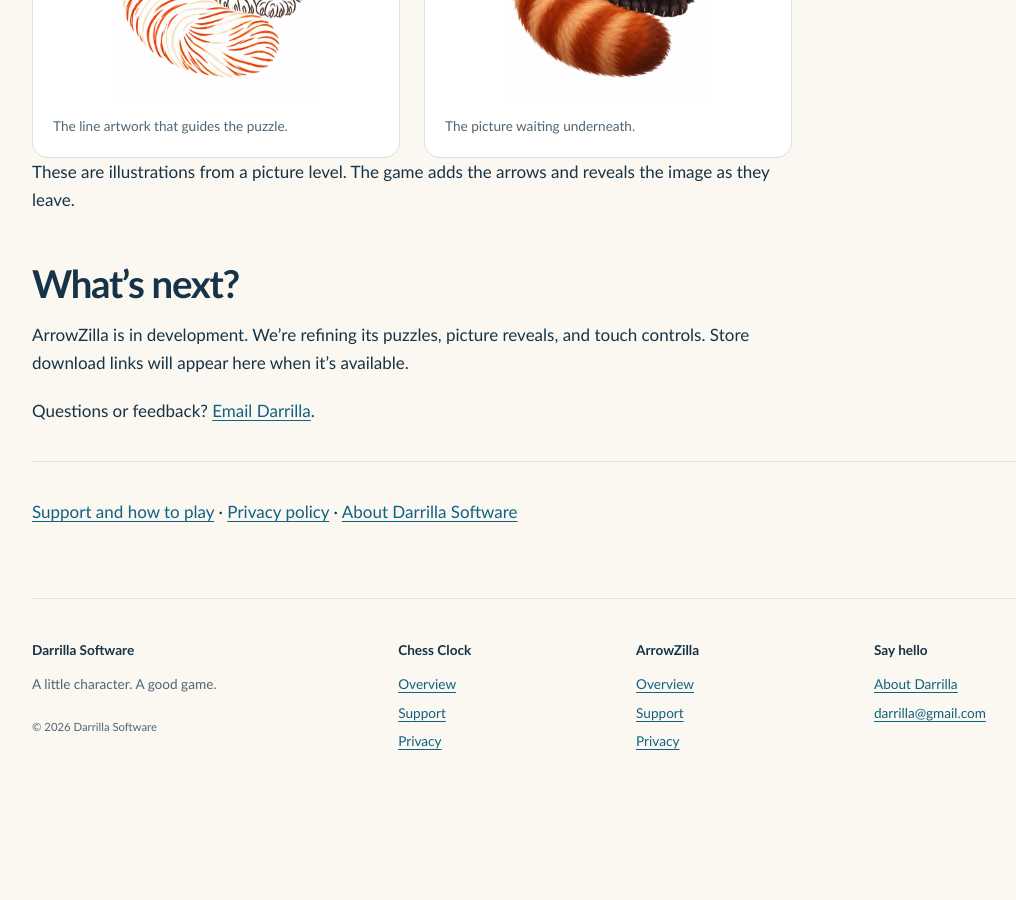
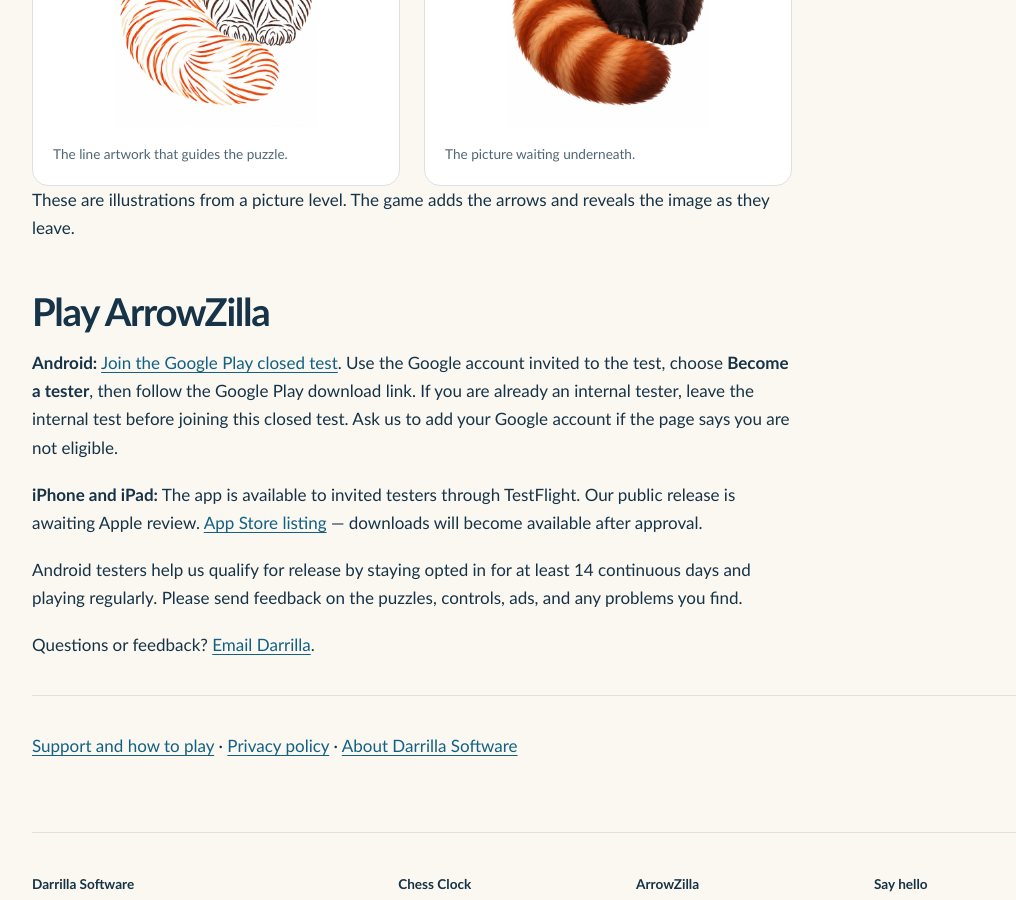
Before and after one commit to Darrilla/darrilla.github.io, a Jekyll site: the page built from arrowzilla/index.md, in a window 1280 px wide and 900 px high, scrolled down 1836 px. Shown: the whole window, without its empty margins (48-1064 px from the left). Built offline with Jekyll 4.4.1, drawn with Linux system fonts in a browser that asks for light colours; before the commit the page ends 2642 px from its top, so only the background shows below that; some of the changed text lies outside the part shown.

Commit message:
Publish ArrowZilla beta links and version 1.1 support
Add the Google Play closed-test opt-in link and label iOS public
availability as awaiting Apple review. Describe the 520-level collection,
86 picture puzzles, and retained versus replaced puzzle ratings.

Update support and privacy pages for version 1.1 without changing
advertising privacy treatment.

```diff
--- a/arrowzilla/index.md
+++ b/arrowzilla/index.md
@@ -5,25 +5,26 @@ description: Clear the arrows. Discover the picture. A puzzle that reveals itsel
 ---
 
 <div class="product-intro">
-  <div><span class="status">In development</span><h2>There's a picture<br>waiting inside.</h2><p>Winding arrows cover the board. Find one with a clear way out, tap it, and watch it fly away. On picture levels, each departure uncovers more of the artwork beneath.</p><a class="text-link" href="mailto:darrilla@gmail.com?subject=ArrowZilla">Ask us about ArrowZilla <span aria-hidden="true">→</span></a></div>
+  <div><span class="status">Join the beta</span><h2>There's a picture<br>waiting inside.</h2><p>Winding arrows cover the board. Find one with a clear way out, tap it, and watch it fly away. On picture levels, each departure uncovers more of the artwork beneath.</p><a class="text-link" href="https://play.google.com/apps/testing/com.darrilla.arrowzilla">Join Android testing <span aria-hidden="true">→</span></a></div>
   <img src="/assets/images/arrowzilla-red-panda.webp" alt="Red panda artwork used in an ArrowZilla picture level" width="600" height="1067">
 </div>
 
 ## A little logic. A little discovery.
 
-An arrow can leave only when its exit is clear. Another arrow's tail may be
+An arrow can leave only when its exit is clear. Another arrow's head or tail may be
 in the way, so the order matters. Open a path, clear a few more arrows, and
 watch the board change.
 
-ArrowZilla mixes grid puzzles with picture levels. The picture reveal is the
-reward along the way: animals, objects, and places emerge as you solve.
+ArrowZilla has 520 levels, including 86 picture puzzles with square and winding
+paths. Animals, objects, and places emerge as you solve. Beyond the collection,
+keep playing with fresh generated puzzles.
 
 ## Take a closer look
 
 - **Tap to release** an arrow with a clear exit.
 - **Hold near a head** to preview its exit path: green for clear, red for blocked.
 - **Pinch to zoom** and use two fingers to pan around a busy board.
-- **Use Zap** to send all currently clear arrows away together.
+- **Use Zap** to clear all currently free arrows.
 - **Replay for stars** and try to finish with fewer blocked attempts.
 
 Progress and completed-level ratings are saved on your device.
@@ -38,10 +39,22 @@ Progress and completed-level ratings are saved on your device.
 These are illustrations from a picture level. The game adds the arrows and
 reveals the image as they leave.
 
-## What's next?
+## Play ArrowZilla
 
-ArrowZilla is in development. We're refining its puzzles, picture reveals,
-and touch controls. Store download links will appear here when it's available.
+**Android:** [Join the Google Play closed test](https://play.google.com/apps/testing/com.darrilla.arrowzilla).
+Use the Google account invited to the test, choose **Become a tester**, then
+follow the Google Play download link. If you are already an internal tester,
+leave the internal test before joining this closed test. Ask us to add your
+Google account if the page says you are not eligible.
+
+**iPhone and iPad:** The app is available to invited testers through TestFlight.
+Our public release is awaiting Apple review.
+[App Store listing](https://apps.apple.com/app/id6822070842) — downloads will
+become available after approval.
+
+Android testers help us qualify for release by staying opted in for at least
+14 continuous days and playing regularly. Please send feedback on the puzzles,
+controls, ads, and any problems you find.
 
 Questions or feedback? [Email Darrilla](mailto:darrilla@gmail.com?subject=ArrowZilla).
 
```
Also changed, not shown: arrowzilla/privacy/index.md (+5 -5 lines), arrowzilla/support/index.md (+17 -5 lines), README.md.
